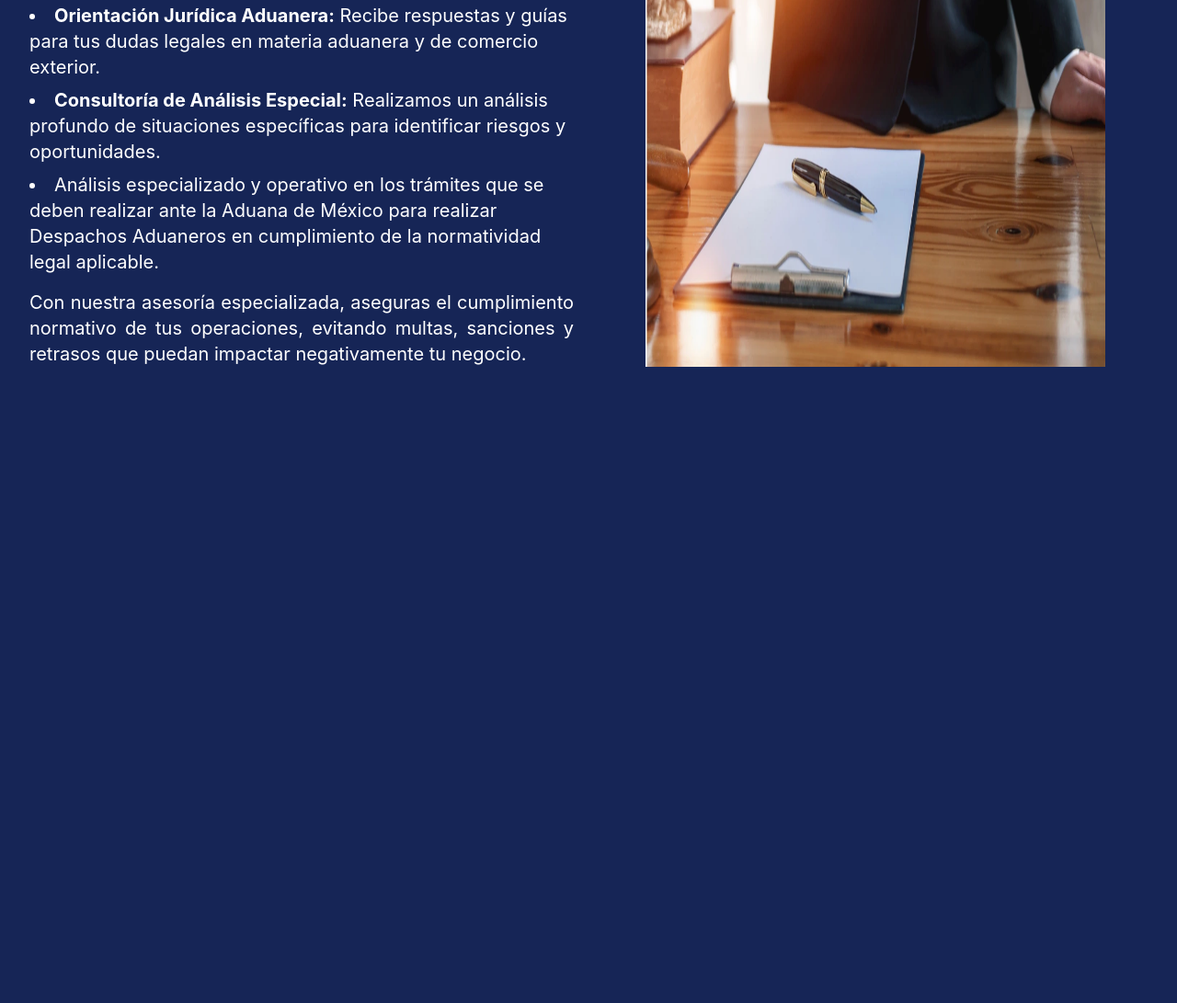
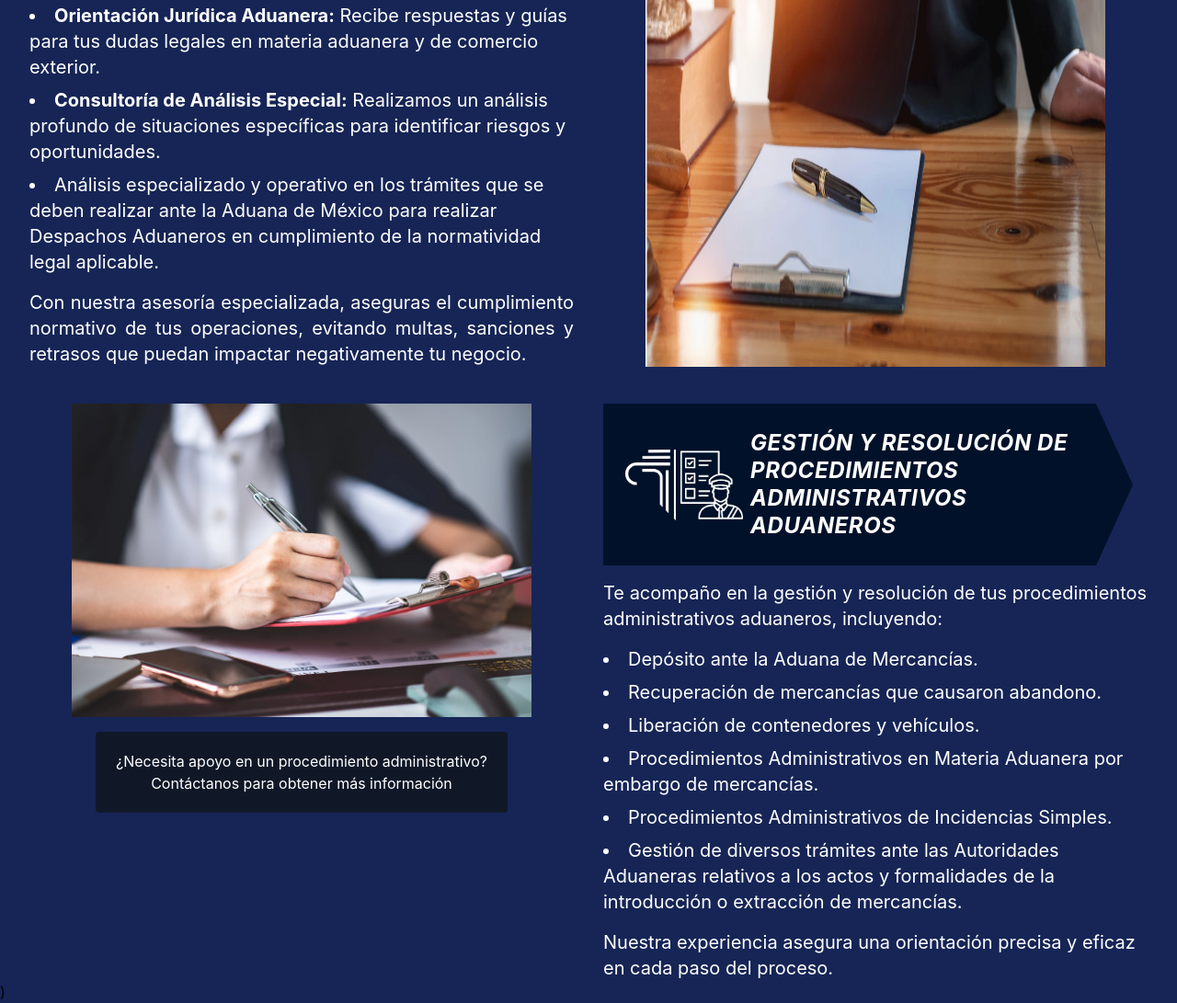
Before and after one commit to Darkk3n/CustomsConsultancyV2, an Astro site: page / in a window 1280 px wide. Shown: the part 3171-4262 px from the top of the page at 92% size. Before the commit the page ends 3570 px from the top, so only its background shows below. Built offline with nearby package versions, Linux system fonts and the light colour scheme; Astro itself is replaced by a stand-in of ours.

Commit message:
Implemented Management

```diff
--- a/src/pages/index.astro
+++ b/src/pages/index.astro
@@ -4,6 +4,7 @@ import AllServices from "@/views/AllServices.astro";
 import Header from "@/views/Header.astro";
 import Intro from "@/views/Intro.astro";
 import LegalAdvisory from "@/views/LegalAdvisory.astro";
+import Management from "@/views/Management.astro";
 import Profile from "@/views/Profile.astro";
 ---
 
@@ -13,4 +14,5 @@ import Profile from "@/views/Profile.astro";
 	<Profile />
 	<AllServices />
 	<LegalAdvisory />
+	<Management />
 </Layout>
--- /dev/null
+++ b/src/views/Management.astro
@@ -0,0 +1,56 @@
+---
+import ArrowContainer from "@/components/ArrowContainer.astro";
+import SectionContainer from "@/components/SectionContainer.astro";
+import { Image } from "astro:assets";
+---
+
+<SectionContainer reverse split className="text-white">
+	<section class="w-full md:w-1/2 space-y-4 text-sm sm:text-base md:text-xl">
+		<ArrowContainer
+			text="Gestión y resolución de procedimientos administrativos aduaneros"
+			icon="ManagementIndividualIcon"
+		/>
+		<p>
+			Te acompaño en la gestión y resolución de tus procedimientos
+			administrativos aduaneros, incluyendo:
+		</p>
+
+		<ul class="list-disc list-inside space-y-2 text-left">
+			<li>Depósito ante la Aduana de Mercancías.</li>
+			<li>Recuperación de mercancías que causaron abandono.</li>
+			<li>Liberación de contenedores y vehículos.</li>
+			<li>
+				Procedimientos Administrativos en Materia Aduanera por embargo de
+				mercancías.
+			</li>
+			<li>Procedimientos Administrativos de Incidencias Simples.</li>
+			<li>
+				Gestión de diversos trámites ante las Autoridades Aduaneras relativos a
+				los actos y formalidades de la introducción o extracción de mercancías.
+			</li>
+		</ul>
+		<p>
+			Nuestra experiencia asegura una orientación precisa y eficaz en cada paso
+			del proceso.
+		</p>
+	</section>
+	<section class="w-full md:w-1/2 flex flex-col items-center gap-4">
+		<Image
+			src="/RealManagement.webp"
+			alt="gestion aduanera"
+			height={500}
+			width={500}
+		/>
+		<div class="bg-gray-900 rounded text-center w-full max-w-md">
+			<a
+				href="https://wa.me/5212294639014"
+				target="_blank"
+				class="block p-4 md:p-5 hover:bg-gray-800 transition"
+			>
+				¿Necesita apoyo en un procedimiento administrativo? Contáctanos para
+				obtener más información
+			</a>
+		</div>
+	</section>
+</SectionContainer>
+)
```
